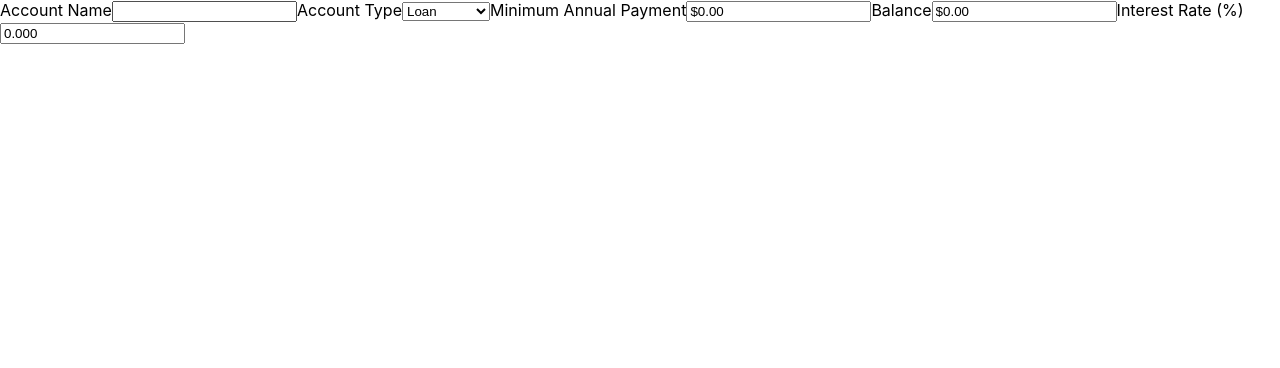
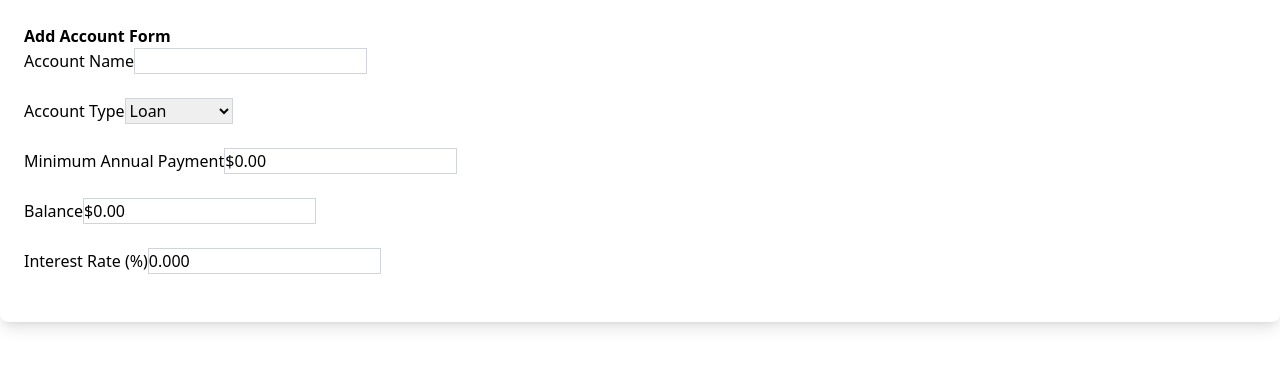
Before and after one commit to PhilEdie/Investment-And-Loan-Optimiser, a React (Create React App) app: page / in a window 1280 px wide. Shown: the top 368 px of the page. Built offline with nearby package versions, Linux system fonts and the light colour scheme.

Commit message:
Adds tailwind dependency.

```diff
--- a/package.json
+++ b/package.json
@@ -50,6 +50,7 @@
     "babel-jest": "^29.3.1",
     "eslint": "^8.32.0",
     "jest": "^29.3.1",
+    "tailwindcss": "^3.2.4",
     "ts-jest": "^29.0.5",
     "typescript": "^4.9.4"
   }
--- a/src/View/AddAccountForm.tsx
+++ b/src/View/AddAccountForm.tsx
@@ -1,6 +1,4 @@
 import currency from "currency.js";
-import { validateHeaderValue } from "http";
-import { stringify } from "querystring";
 import React, { useState } from "react";
 import { AccountType } from "../Model/AccountType";
 
@@ -53,31 +51,48 @@ const AddAccountForm = () => {
     }
 
     return (
-        <form>
-            <label>
-                Account Name
-                <input type="text" value={accountName} onChange={(e) => setAccountName(e.target.value)} />
-            </label>
-            <label>
-                Account Type
-                <select value={accountType} onChange={(e) => setAccountType(parseInt(e.target.value))}>
-                    <option value={AccountType.Investment}>Investment</option>
-                    <option value={AccountType.Loan}>Loan</option>
-                </select>
-            </label>
-            <label>
-                Minimum Annual Payment
-                <input type="text" value={minimumAnnualPayment.format()} onChange={(e) => currencyInputOnChangeHandler(e.target.value, setMinimumAnnualPayment)} />
-            </label>
-            <label>
-                Balance
-                <input type="text" value={balance.format()} onChange={(e) => currencyInputOnChangeHandler(e.target.value, setBalance)} />
-            </label>
-            <label>
-                Interest Rate (%)
-                <input type="text" value={interestRateDisplay} onChange={(e) => interestRateOnChangeHandler(e.target.value)} />
-            </label>
-        </form>
+        <div className="block p-6 rounded-lg shadow-lg bg-white max-w-m">
+            <h1 className="font-extrabold">Add Account Form</h1>
+            <form>
+                <div className="form-group mb-6">
+                    <label className="form-label">Account Name</label>
+                    <input className="
+                form-control
+                border border-solid border-gray-300" type="text" value={accountName} onChange={(e) => setAccountName(e.target.value)} />
+                </div>
+                <div className="form-group mb-6">
+                    <label className="form-label">Account Type</label>
+                    <select
+                        className="
+                form-control
+                border border-solid border-gray-300"
+                        value={accountType} onChange={(e) => setAccountType(parseInt(e.target.value))}>
+                        <option value={AccountType.Investment}>Investment</option>
+                        <option value={AccountType.Loan}>Loan</option>
+                    </select>
+                </div>
+                <div className="form-group mb-6">
+                    <label className="form-label">Minimum Annual Payment</label>
+                    <input className="
+                form-control
+                border border-solid border-gray-300" type="text" value={minimumAnnualPayment.format()} onChange={(e) => currencyInputOnChangeHandler(e.target.value, setMinimumAnnualPayment)} />
+                </div>
+                <div className="form-group mb-6">
+                    <label className="form-label">Balance</label>
+                    <input className="
+                form-control
+                border border-solid border-gray-300" type="text" value={balance.format()} onChange={(e) => currencyInputOnChangeHandler(e.target.value, setBalance)} />
+                </div>
+                <div className="form-group mb-6">
+                    <label className="form-label">
+                        Interest Rate (%)
+                    </label>
+                    <input className="
+                form-control
+                border border-solid border-gray-300" type="text" value={interestRateDisplay} onChange={(e) => interestRateOnChangeHandler(e.target.value)} />
+                </div>
+            </form >
+        </div>
     );
 }
 
--- a/src/index.css
+++ b/src/index.css
@@ -1,13 +1,3 @@
-body {
-  margin: 0;
-  font-family: -apple-system, BlinkMacSystemFont, 'Segoe UI', 'Roboto', 'Oxygen',
-    'Ubuntu', 'Cantarell', 'Fira Sans', 'Droid Sans', 'Helvetica Neue',
-    sans-serif;
-  -webkit-font-smoothing: antialiased;
-  -moz-osx-font-smoothing: grayscale;
-}
-
-code {
-  font-family: source-code-pro, Menlo, Monaco, Consolas, 'Courier New',
-    monospace;
-}
+@tailwind base;
+@tailwind components;
+@tailwind utilities;
--- /dev/null
+++ b/tailwind.config.js
@@ -0,0 +1,14 @@
+/** @type {import('tailwindcss').Config} */
+module.exports = {
+  mode: 'jit',
+  purge: [
+    "./src/**/*.{js,jsx,ts,tsx}"
+  ],
+  content: [
+    "./src/**/*.{js,jsx,ts,tsx}",
+  ],
+  theme: {
+    extend: {},
+  },
+  plugins: [],
+}
```
Also changed, not shown: 2 other files (tests, documents, lock files or other folders).
